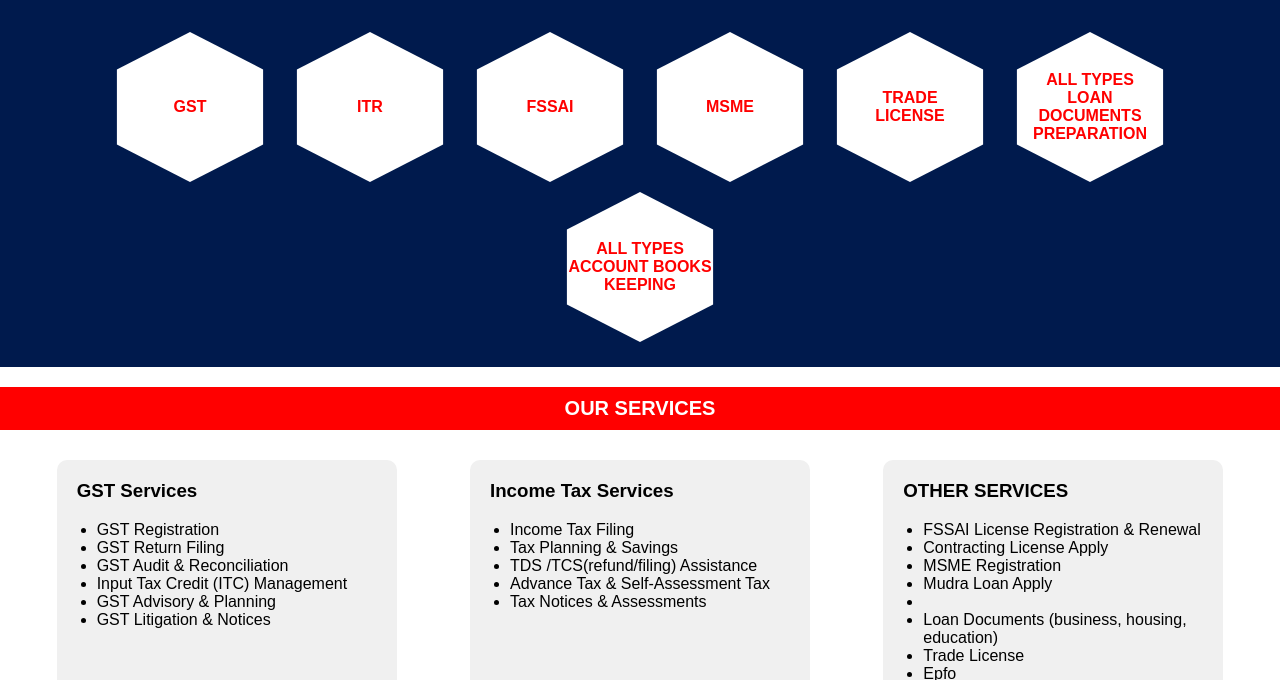
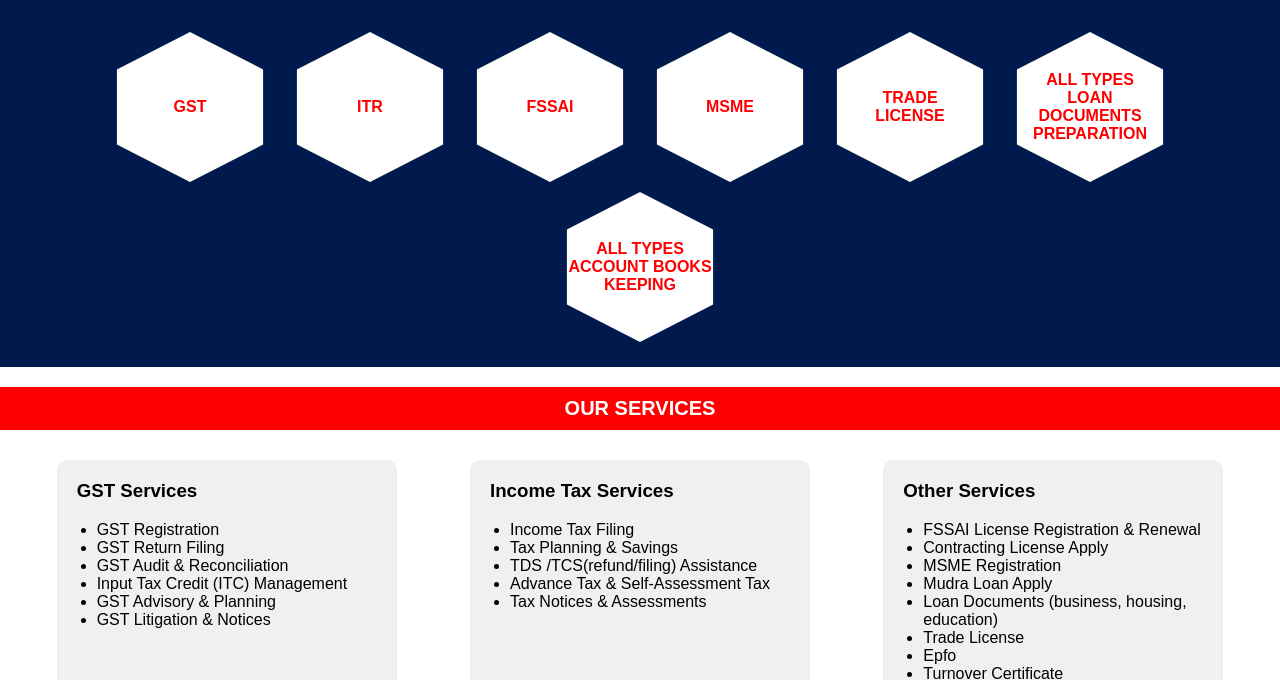
Before and after one commit to ommtax/otssurada, a plain HTML site: page index.html in a window 1280 px wide. Shown: the part 115-795 px from the top of the page. Drawn offline with Linux system fonts and the light colour scheme.

Commit message:
Update index.html

```diff
--- a/index.html
+++ b/index.html
@@ -146,12 +146,12 @@
     </div>
 
     <div class="service-box">
-        <h3>OTHER SERVICES</h3>
+        <h3>Other Services</h3>
         <ul>
             <li>FSSAI License Registration & Renewal</li>
             <li>Contracting License Apply</li>
             <li>MSME Registration</li>
-            <li>Mudra Loan Apply<li>
+            <li>Mudra Loan Apply</li>
             <li>Loan Documents (business, housing, education)</li>
             <li>Trade License</li>
             <li>Epfo</li>
```
